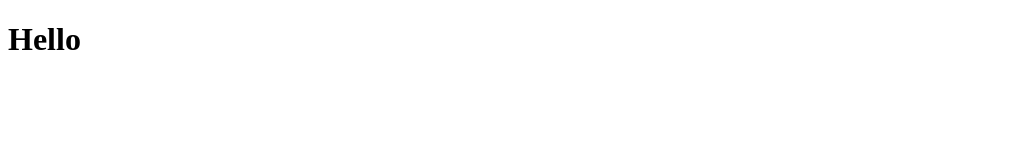
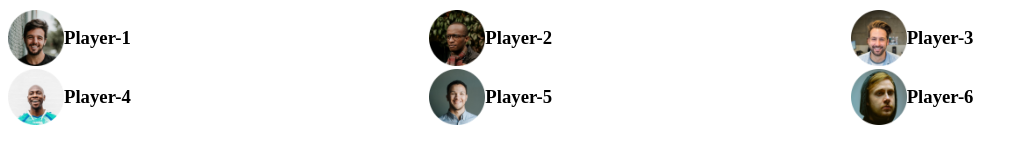
Before and after one commit to Emon1304013/leader-board-css3, a plain HTML site: page index.html in a window 1280 px wide. Shown: the whole page, without its empty margins (0-1028 px from the left). Drawn offline with Linux system fonts and the light colour scheme.

Commit message:
Main section and styles added

```diff
--- a/index.html
+++ b/index.html
@@ -8,6 +8,44 @@
     <link rel="stylesheet" href="styles/style.css">
 </head>
 <body>
-    <h1>Hello</h1>
+    <header>
+
+    </header>
+
+    <main>
+        <section>
+            <!-- top players and top blogs -->
+
+            <div class="top-players">
+                <div class="players">
+                    <!-- .player*6>img[src="images/players/player-$.png"]+h3{Player-$} -->
+                    <div class="player">
+                        <img src="images/players/player-1.png" alt="">
+                        <h3>Player-1</h3>
+                    </div>
+                    <div class="player">
+                        <img src="images/players/player-2.png" alt="">
+                        <h3>Player-2</h3>
+                    </div>
+                    <div class="player">
+                        <img src="images/players/player-3.png" alt="">
+                        <h3>Player-3</h3>
+                    </div>
+                    <div class="player">
+                        <img src="images/players/player-4.png" alt="">
+                        <h3>Player-4</h3>
+                    </div>
+                    <div class="player">
+                        <img src="images/players/player-5.png" alt="">
+                        <h3>Player-5</h3>
+                    </div>
+                    <div class="player">
+                        <img src="images/players/player-6.png" alt="">
+                        <h3>Player-6</h3>
+                    </div>
+                </div>
+            </div>
+        </section>
+    </main>
 </body>
 </html>
--- a/styles/style.css
+++ b/styles/style.css
@@ -0,0 +1,12 @@
+.players{
+    display: grid;
+    grid-template-columns: repeat(3,1fr);
+}
+.player{
+    display: flex;
+    align-items: center;
+}
+.player img{
+    height: 56px;
+    width: 56px;
+}
```
